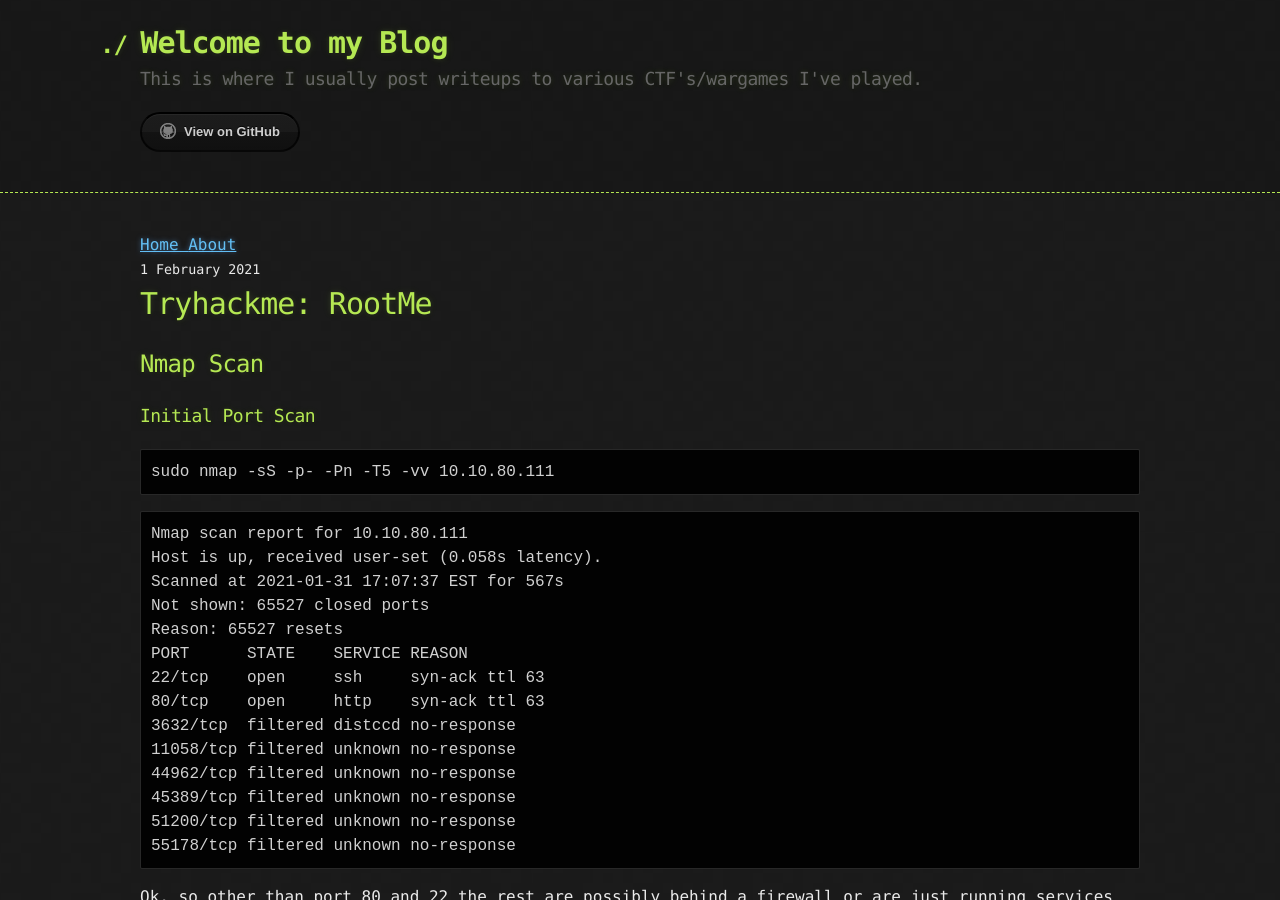
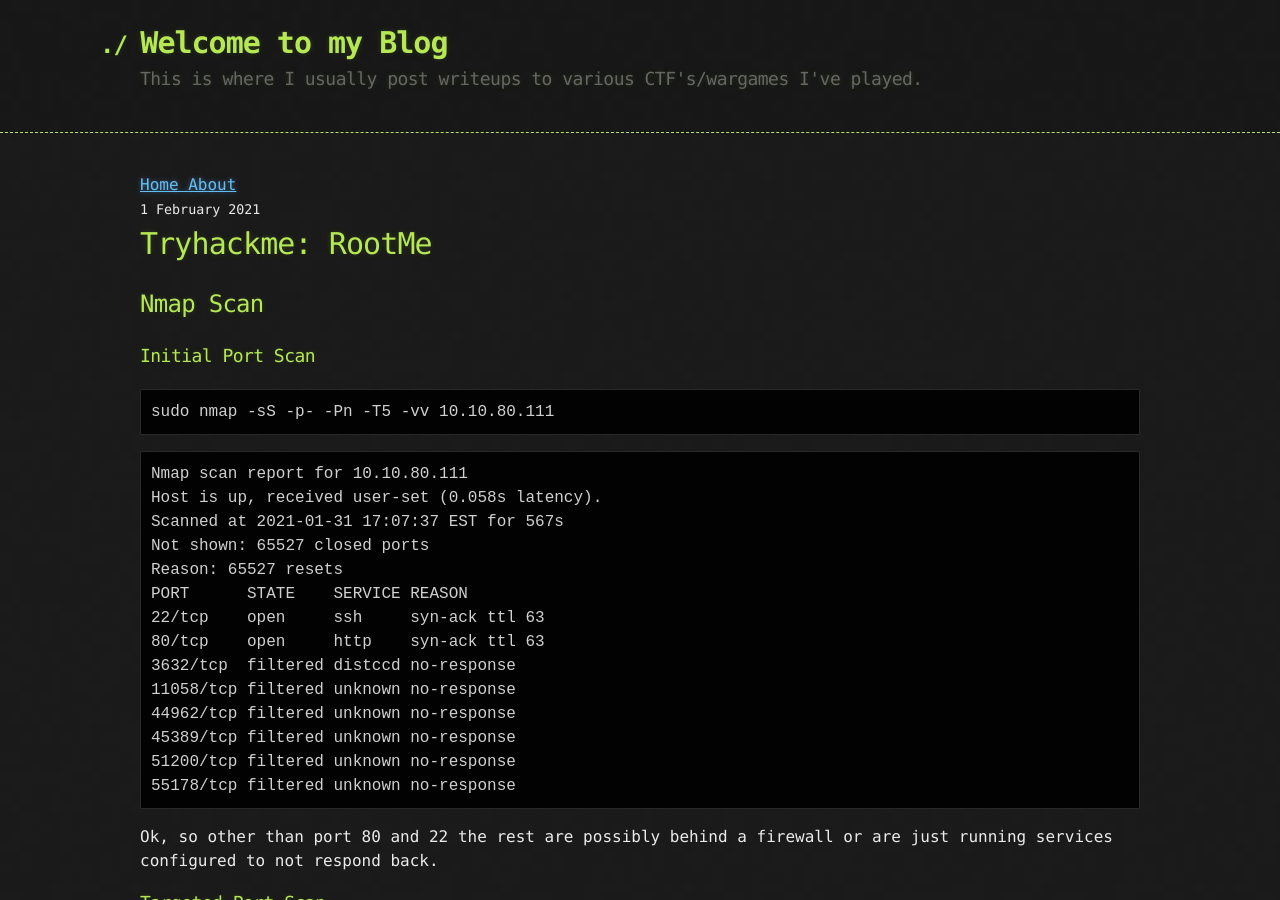
Before and after one commit to mogasergiu/mogasergiu.github.io, a Jekyll site: the page built from _posts/2021-02-01-RootMe.markdown, in a window 1280 px wide and 900 px high. Built offline with Jekyll 4.4.1, drawn with Linux system fonts in a browser that asks for light colours.

````diff
--- a/_data/navigation.yml
+++ b/_data/navigation.yml
@@ -1,4 +1,6 @@
 - name: Home
   link: /
 - name: About
-  link: about/about.html
+  link: about/index.html
+- name: TryHackMe
+  line: tryhackme/2021/
--- a/_includes/navigation.html
+++ b/_includes/navigation.html
@@ -2,7 +2,7 @@
     <a href="/" {% if page.url == "/" %}style="color: green;"{% endif %}>
       Home
     </a>
-    <a href="/about/" {% if page.url == "/about/" %}style="color: green;"{% endif %}>
+    <a href="/about/index.html" {% if page.url == "/about/index.html" %}style="color: green;"{% endif %}>
       About
     </a>
   </nav>
--- a/_layouts/default.html
+++ b/_layouts/default.html
@@ -17,14 +17,6 @@
           <h1>{{ site.title | default: site.github.repository_name }}</h1>
         </a>
         <h2>{{ site.description | default: site.github.project_tagline }}</h2>
-
-        <section id="downloads">
-          {% if site.show_downloads %}
-            <a href="{{ site.github.zip_url }}" class="btn">Download as .zip</a>
-            <a href="{{ site.github.tar_url }}" class="btn">Download as .tar.gz</a>
-          {% endif %}
-          <a href="{{ site.github.repository_url }}" class="btn btn-github"><span class="icon"></span>View on GitHub</a>
-        </section>
       </div>
     </header>
 
--- a/_posts/2021-02-01-RootMe.markdown
+++ b/_posts/2021-02-01-RootMe.markdown
@@ -85,12 +85,12 @@ by OJ Reeves (@TheColonial) & Christian Mehlmauer (@_FireFart_)
 ```
 ## File Upload ##
 Trying to simply upload Kali's already existing ```/usr/share/webshells/php/php-reverse-shell.php``` will yield us an error:
-![No PHP allowed img](./assets/images/RootMe/NoPHP.png)
+![No PHP allowed img](/assets/images/RootMe/NoPHP.png)
 Trying out to rename the file with a ```jpeg``` extension however, will allow us to upload the reverse shell to the remote server:
 ```
 mv php-reverse-shell.php php-reverse-shell.php.jpeg
 ```
-![JPEG allowed img](./assets/images/RootMe/JPEGYes.png)
+![JPEG allowed img](/assets/images/RootMe/JPEGYes.png)
 Accessing the file through the ```uploads``` directory discovered in the previous we encounter an error, due to the server not knowing how to execute this file:
 ```
 The image “http://10.10.80.111/uploads/php-reverse-shell.php.jpeg” cannot be displayed because it contains errors.
--- a/_posts/2021-02-11-Agent-Sudo.markdown
+++ b/_posts/2021-02-11-Agent-Sudo.markdown
@@ -240,7 +240,7 @@ $ scp james@10.10.144.178:/home/james/Alien_autospy.jpg .
 james@10.10.144.178's password:
 Alien_autospy.jpg                                                                100%   41KB 101.5KB/s   00:00
 ```
-![Alien image](./assets/images/Agent-Sudo/Alien_autospy.png)
+![Alien image](/assets/images/Agent-Sudo/Alien_autospy.png)
 Doing a reverse image search on this we obtain the name of the incident.
 
 ## Privilege escalation ##
--- a/about.markdown
+++ b/about.markdown
@@ -1,5 +1,5 @@
 ---
 layout: default
 title: About
-permalink: /about/
+permalink: /about/index.html
 ---
````
